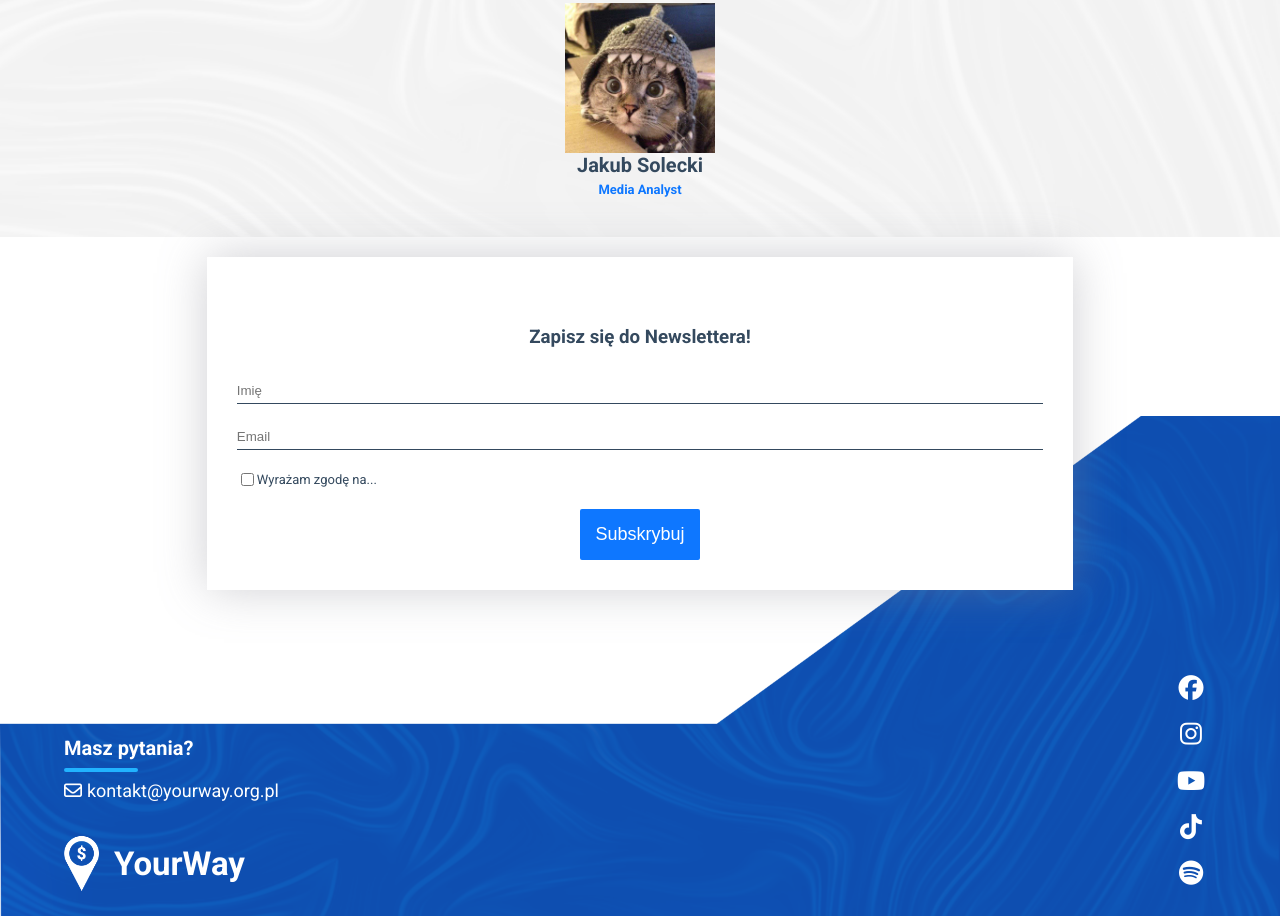
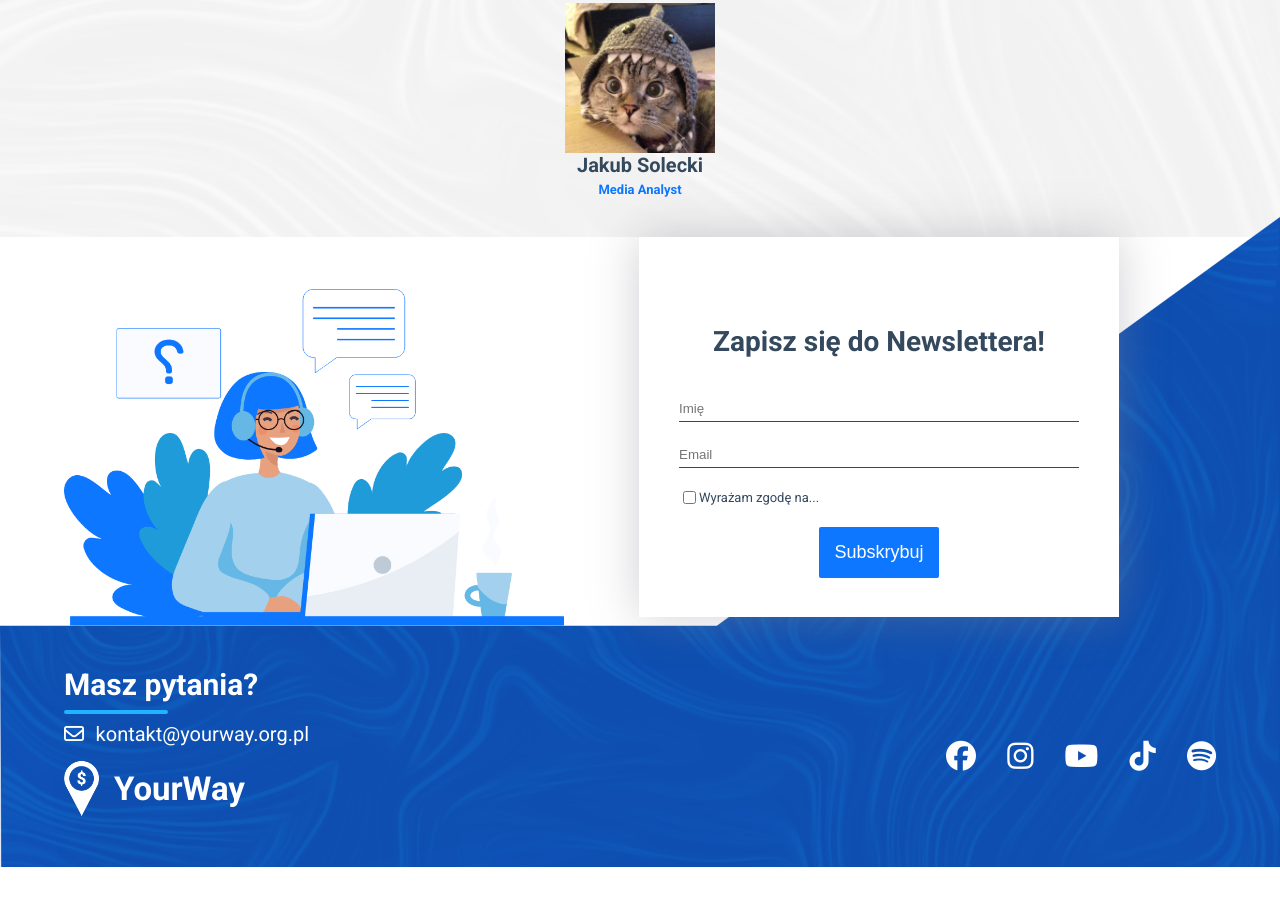
Before and after one commit to Olaf1001/Your-Way, a plain HTML site: page index.html in a window 1280 px wide. Shown: the part 3058-3974 px from the top of the page. After the commit the page ends 3925 px from the top, so only its background shows below. Drawn offline with Linux system fonts and the light colour scheme.

Commit message:
Add footer styling

```diff
--- a/index.html
+++ b/index.html
@@ -153,9 +153,9 @@
 
     </main>
     <footer class="page-footer">
-        <div class="container">
+        <div class="container footer-graphic-form-container">
             <div class="footer-graphic">
-
+                <img src="assets/img/footer-image.png" alt="A woman working on call centre">
             </div>
             <div class="footer-form">
                 <h3>
@@ -174,9 +174,6 @@
         </div>
         <div class="footer-text">
             <div class="container">
-                <div class="footer-info">
-
-                </div>
                 <div class="footer-contact">
                     <h4>Masz pytania?</h4>
                     <hr>
--- a/scripts/app.js
+++ b/scripts/app.js
@@ -0,0 +1,6 @@
+let scrollEventHandler = function()
+{
+  window.scroll(0, window.pageYOffset)
+}
+
+window.addEventListener("scroll", scrollEventHandler, false);
--- a/styles/scss/style.scss
+++ b/styles/scss/style.scss
@@ -11,8 +11,8 @@ body {
     box-sizing: border-box;
     font-family: 'Roboto', sans-serif;
     color: $black;
+    max-width: 100%;
     overflow-x: hidden;
-    width: 100%;
 }
 
 a {
@@ -24,6 +24,12 @@ a {
 h2 {
     text-align: center;
     font-size: 30px;
+}
+
+@media (min-width: 1440px) {
+    h2 {
+        font-size: 38px;
+    }
 }
 
 .container {
@@ -454,9 +460,6 @@ h2 {
     }
 
     .aboutus-content {
-        h2 {
-            font-size: 38px;
-        }
         p {
             width: 700px;
             font-size: 20px;
@@ -601,7 +604,7 @@ h2 {
         padding: 5px 0 5px 0;
         display: block;
         width: 100%;
-        margin: 20px 0 20px 0;
+        margin: 20px 0;
     }
 
     .acceptance-box {
@@ -651,7 +654,8 @@ h2 {
     display: flex;
     justify-content: space-between;
     align-items: center;
-    width: 215px;
+    width: 220px;
+    margin-top: 5px;
     a, i {
         font-size: 18px;
     }
@@ -671,10 +675,156 @@ h2 {
     width: 50px;
     height: 210px;
     text-align: center;
-    margin-top: -240px;
+    margin-top: -235px;
     margin-left: auto;
 
     i {
         font-size: 25px;
     }
 }
+
+.footer-graphic {
+    display: none;
+}
+
+@media (min-width: 650px) {
+    .footer-social-media {
+        margin-top: -265px;
+    }
+}
+
+@media (min-width: 1024px) {
+    .footer-graphic {
+        display: initial;
+        margin-bottom: -70px;
+        img {
+            width: 400px;
+        }
+    }
+
+    .footer-graphic-form-container {
+        width: 95%;
+        margin-bottom: -410px;
+        display: flex;
+        align-items: center;
+    }
+
+    .footer-form {
+        width: 400px;
+        margin: 0;
+        margin-bottom: -30px;
+        margin-left: 50px;
+    }
+
+    .footer-contact {
+        bottom: -420px;
+    }
+
+    .footer-social-media {
+        flex-direction: row;
+        width: 270px;
+        height: 50px;
+        margin-top: -110px;
+
+        i {
+            font-size: 30px;
+        }
+    }
+    .footer-text {
+        background-position: unset;
+        height: 650px;
+    }
+
+    .footer-logo {
+        margin-top: 440px;
+    }
+
+    .footer-form {
+        width: 400px;
+        margin: 0 auto -30px auto;
+    }
+}
+
+@media (min-width: 1200px) {
+    .footer-graphic {
+        img {
+            width: 500px;
+        }
+        margin-bottom: -95px;
+    }
+
+    .footer-form {
+        margin-left: 75px;
+        height: 300px;
+        padding: 40px;
+
+        h3 {
+            font-size: 28px;
+        }
+    }
+
+    .footer-contact {
+        .contact-mail {
+            width: 245px;
+        }
+
+        h4 {
+            font-size: 30px;
+        }
+
+        hr {
+            width: 100px;
+        }
+
+        .contact-mail {
+            a,i {
+                font-size: 20px;
+            }
+        }
+    }
+
+    .footer-graphic-form-container {
+        width: 90%;
+    }
+
+    .footer-contact {
+        bottom: -450px;
+    }
+}
+
+@media (min-width: 1300px) {
+    .footer-text {
+        height: 1000px;
+    }
+
+    .footer-graphic {
+        img {
+            width: 700px;
+        }
+    }
+
+    .footer-graphic-form-container {
+        margin-bottom: -570px;
+    }
+
+    .footer-contact {
+        bottom: -670px;
+    }
+
+    .footer-logo {
+        margin-top: 730px;
+    }
+
+    .footer-social-media {
+        margin-top: -150px;
+    }
+
+    .footer-form {
+        margin: 0 auto -140px auto;
+        padding: 40px 70px 80px 70px;
+
+        h3 {
+            font-size: 30px;
+        }
+    }
+}
```
Also changed, not shown: styles/css/style.css, 1 other file.
